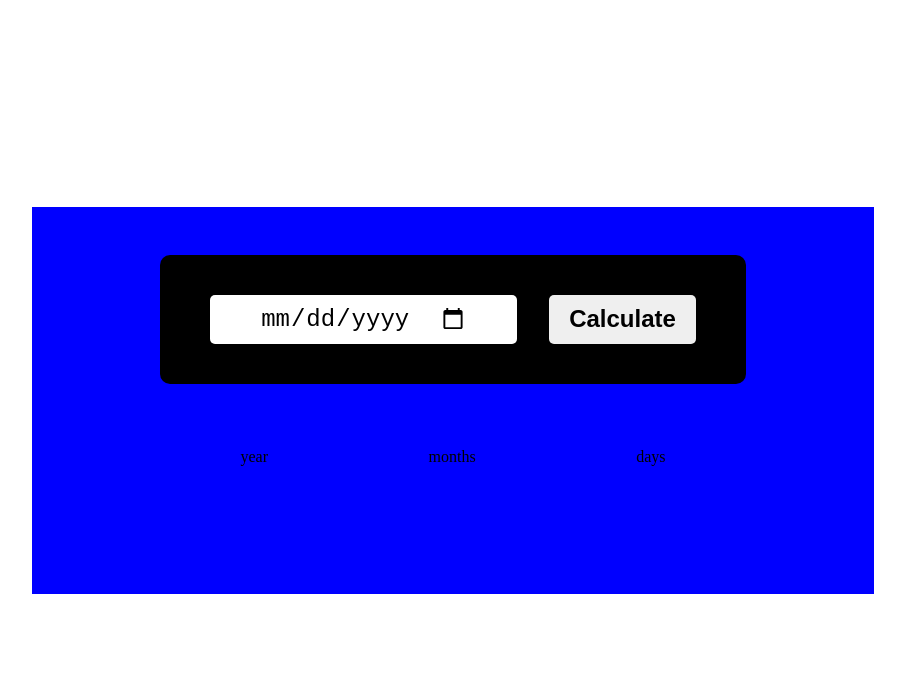
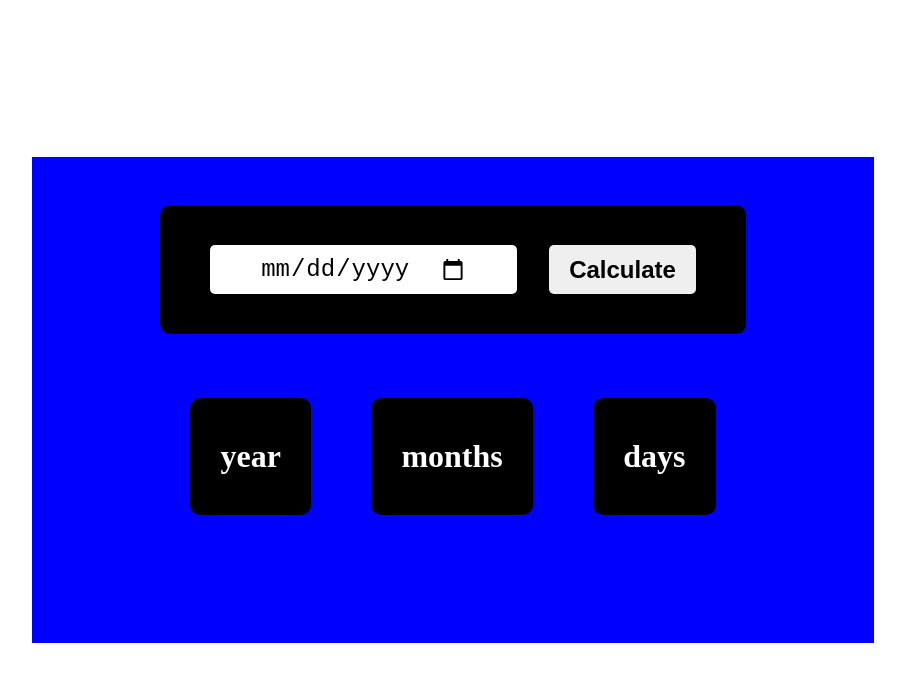
Before and after one commit to Faisal7862093/age-calculator, a plain HTML site: page index.html in a window 1280 px wide. Shown: the whole page, without its empty margins (187-1092 px from the left). Drawn offline with Linux system fonts and the light colour scheme.

Commit message:
years months and days div are styled

```diff
--- a/style.css
+++ b/style.css
@@ -48,3 +48,33 @@ body {
     justify-content: space-around;
     margin-top: 4rem;
 }
+
+#years {
+    padding: 40px 30px;
+    background-color: black;
+    color: white;
+    font-size: 32px;
+    font-weight: bold;
+    text-align: center;
+    border-radius: 10px;
+}
+
+#months {
+    padding: 40px 30px;
+    background-color: black;
+    color: white;
+    font-size: 32px;
+    font-weight: bold;
+    text-align: center;
+    border-radius: 10px;
+}
+
+#days {
+    padding: 40px 30px;
+    background-color: black;
+    color: white;
+    font-size: 32px;
+    font-weight: bold;
+    text-align: center;
+    border-radius: 10px;
+}
```
